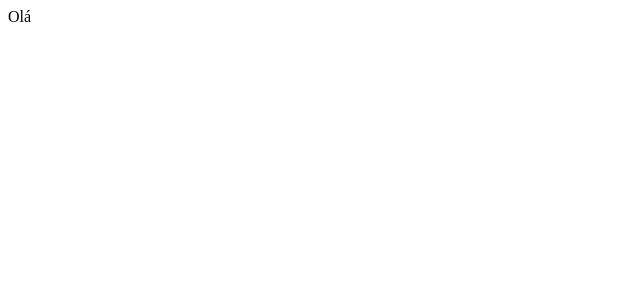
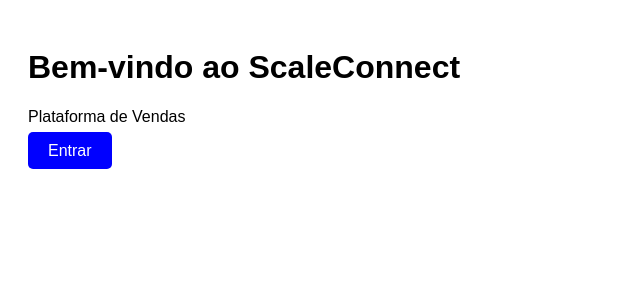
Before and after one commit to deniscansio/scaleconnect-saas, a Next.js app: page / in a window 1280 px wide. Shown: the top 300 px of the page, without its empty margins (0-640 px from the left). Built offline with nearby package versions, Linux system fonts and the light colour scheme.

Commit message:
Update page.tsx

```diff
--- a/app/page.tsx
+++ b/app/page.tsx
@@ -1,3 +1,11 @@
 export default function Home() {
-  return <div>Olá</div>
+  return (
+    <div style={{ padding: "20px", fontFamily: "Arial" }}>
+      <h1>Bem-vindo ao ScaleConnect</h1>
+      <p>Plataforma de Vendas</p>
+      <a href="/login" style={{ padding: "10px 20px", background: "blue", color: "white", textDecoration: "none", borderRadius: "5px" }}>
+        Entrar
+      </a>
+    </div>
+  );
 }
```
